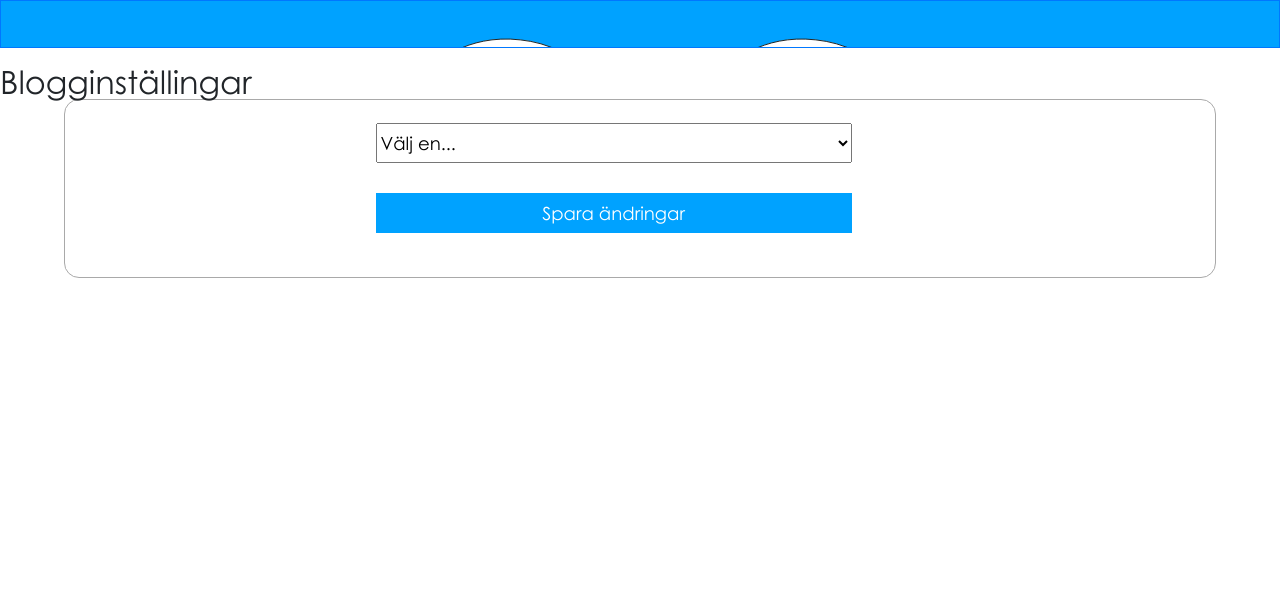
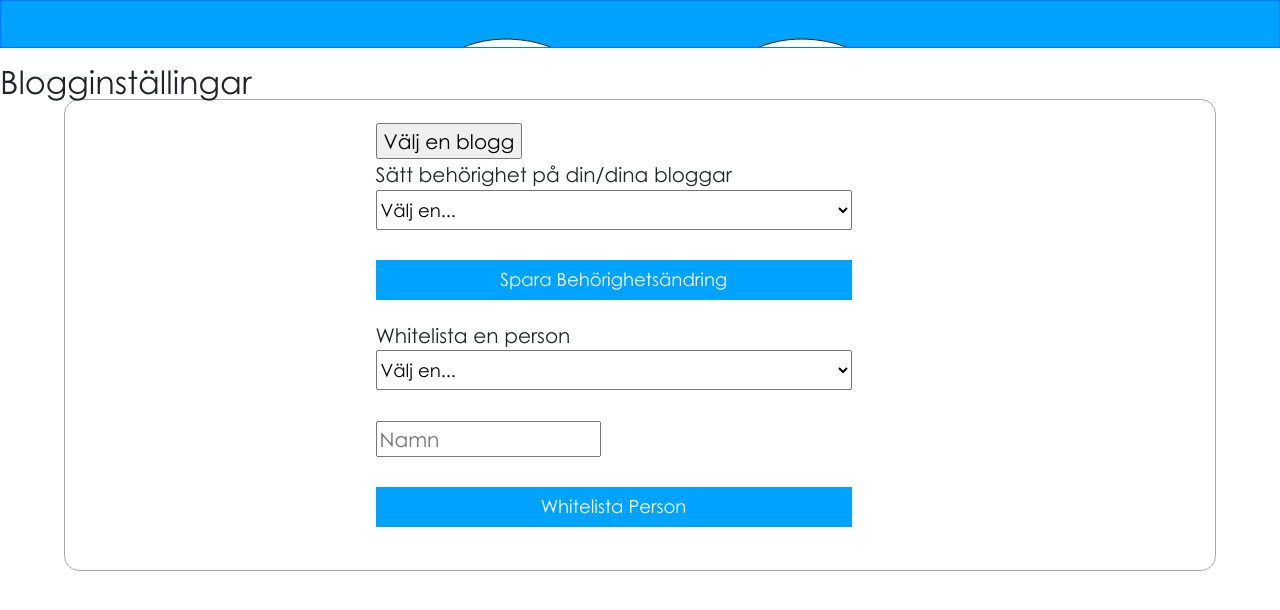
Before and after one commit to Mackemania/bloggHanterare, a PHP site: page /blog_blogSettings.php in a window 1280 px wide. Shown: the top 610 px of the page. Run offline with PHP 8.4, Linux system fonts and the light colour scheme; the visitor is signed in with stand-in values (Sample User, id 1); data that the repository does not hold is empty; some libraries are stand-ins or nearby versions.

Commit message:
Fixat så man kan välja en blogg

```diff
--- a/blog_blogSettings.php
+++ b/blog_blogSettings.php
@@ -1,6 +1,6 @@
 <?PHP
-            require_once("blog_menu.php");
-
+    //här sätter man behörighet och väljer vem som skall vara administratör eller läsbehörig på din/dina bloggar.
+    require_once("blog_menu.php");
 
 ?>
 <html>
@@ -8,14 +8,40 @@
         <h2>Blogginställingar</h2>
         <div id="editProfileContent">
             <div id="editProfileContentPane">
+            <button onclick="document.getElementById('blogselect').style.display='block'">Välj en blogg</button>
+            <div id ="blogselect" class="modal login form">
+                <div id="modalContent" class="modalContent">
+                    <div id="closeDiv">
+                        <span onclick="document.getElementById('blogselect').style.display='none'" class="close" title="Stäng">&times;</span>
+                    </div>
+                    <form>
+                        <select class="formText" required="required">
+                            <option value="blogselect">Välj en blogg...</option>
+                            <option value="fetchblogs"><?PHP require_once("blog_blogLink.php");?></option>
+                        </select></br></br>
+                        <input type="submit" value="Välj denna blogg" >
+                    </form>
+                </div>
+            </div>
                 <form>
-                    <select class="formText" required>
+                    Sätt behörighet på din/dina bloggar<br>
+                    <select class="formText" required="required">
                         <option value="">Välj en...</option>
-                        <option value="Admin">Administratör</option>
+                        <option value="Admin">Endast inloggade</option>
                         <option value="Open">Öppen</option>
                         <option value="Private">Privat</option>
                     </select></br></br>
-                    <input type="submit" id="editButton" name="editButton" class="formButton" onclick="javascript: blog_editProfileInDB();" value="Spara ändringar">
+                    <input type="submit" id="editButton" name="editButton" class="formButton" onclick="javascript: blog_editProfileInDB();" value="Spara Behörighetsändring">
+                </form>
+                <form>
+                    Whitelista en person<br>
+                    <select class="formText" required="required">
+                        <option value="">Välj en...</option>
+                        <option value="Admin">Administratör</option>
+                        <option value="Readable">Läsbehörig</option>
+                    </select></br></br>
+                    <input type="text" name="namn" required="required" placeholder="Namn" autocomplete="off"></br></br>
+                    <input type="submit" id="editButton" name="editButton" class="formButton" onclick="javascript: blog_editProfileInDB();" value="Whitelista Person">
                 </form>
             </div>
         </div>
```
